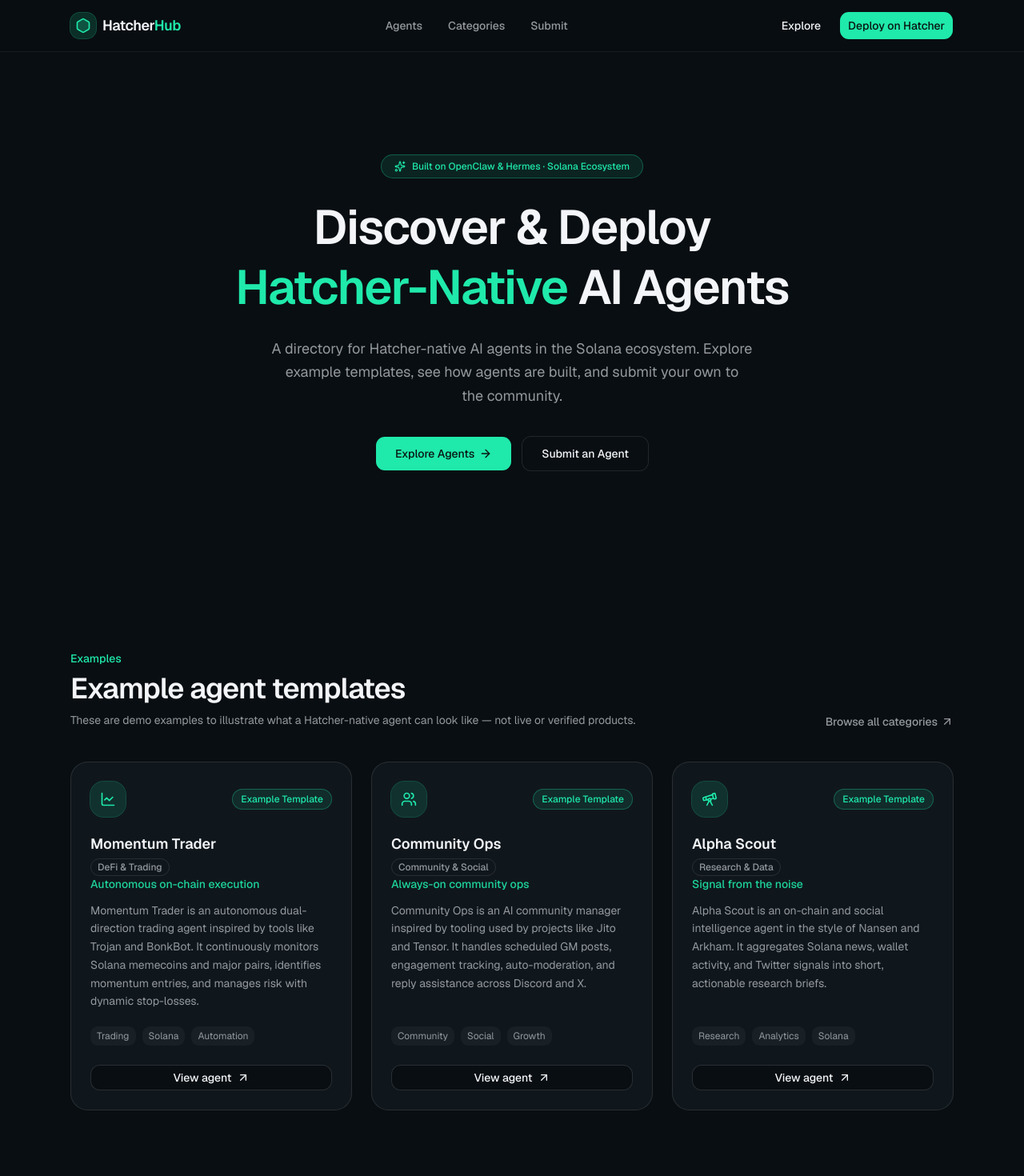
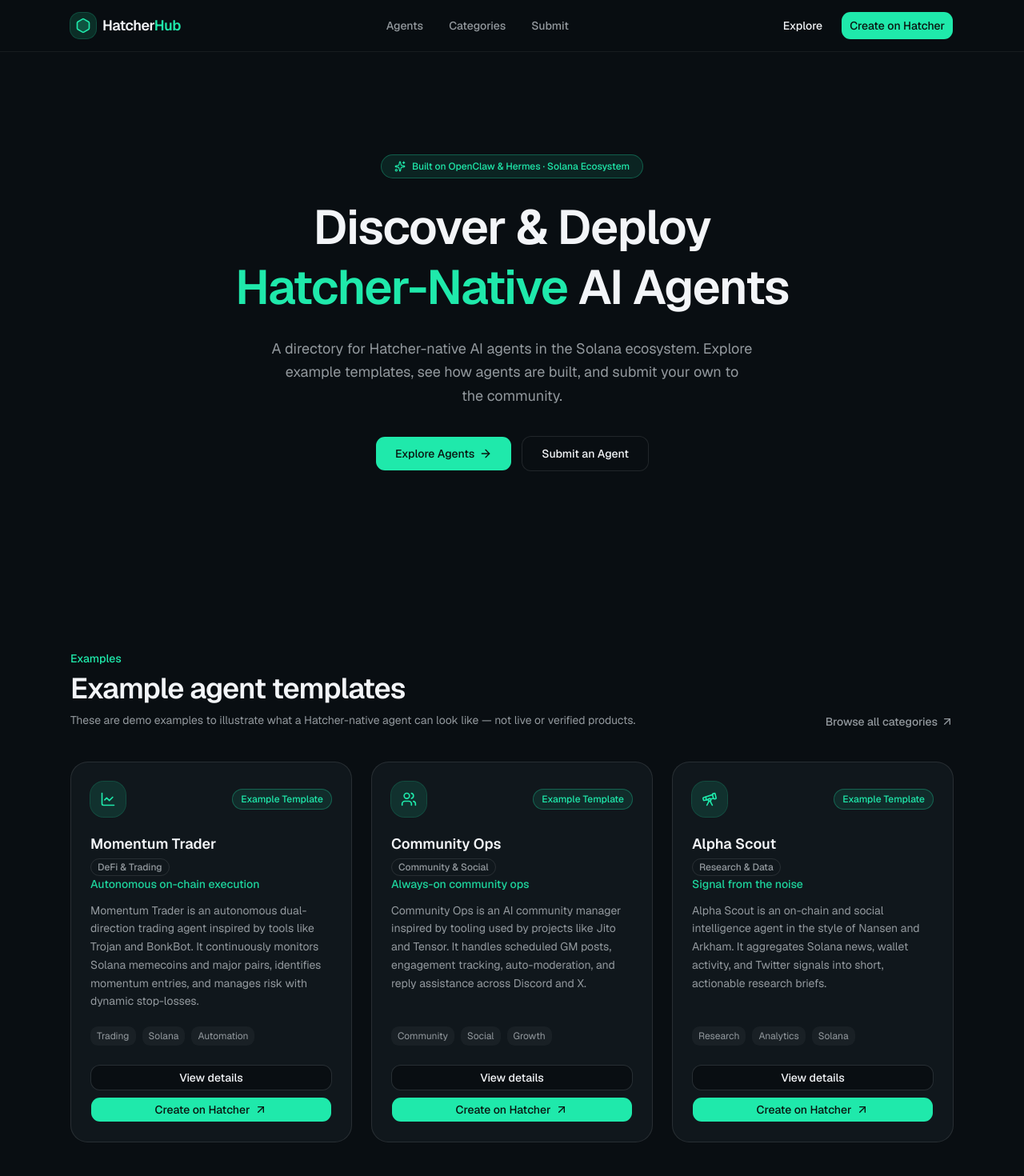
Before and after one commit to je-hezekiah/hatcher-hub, a Next.js app: page / in a window 1280 px wide. Shown: the top 1470 px of the page at 80% size. Built offline with nearby package versions, Linux system fonts and the light colour scheme.

Commit message:
feat: update agent deployment to building on Hatcher
Co-authored-by: Reborn <147880280+je-hezekiah@users.noreply.github.com>

```diff
--- a/components/agent-detail.tsx
+++ b/components/agent-detail.tsx
@@ -131,7 +131,7 @@ export function AgentDetail({ agent }: { agent: Agent }) {
           <h2 className="text-lg font-semibold tracking-tight">Example template</h2>
         </div>
         <p className="mt-2 text-sm leading-relaxed text-muted-foreground">
-          A starting point you can customize when deploying this agent on Hatcher.
+          A starting point you can customize when building your own agent on Hatcher.
         </p>
 
         <div className="mt-4 grid gap-4 lg:grid-cols-2">
@@ -159,15 +159,15 @@ export function AgentDetail({ agent }: { agent: Agent }) {
           }}
         />
         <h2 className="mx-auto max-w-xl text-balance text-2xl font-semibold tracking-tight sm:text-3xl">
-          Deploy {agent.name} on Hatcher
+          Create your own agent on Hatcher
         </h2>
         <p className="mx-auto mt-3 max-w-md text-pretty leading-relaxed text-muted-foreground">
-          Launch this agent with built-in monitoring, guardrails, and scaling —
-          no infrastructure required.
+          Use this template as a starting point and build your own Hatcher-native
+          agent for the Solana ecosystem.
         </p>
         <div className="mt-6 flex justify-center">
-          <Button size="lg" className="h-11 px-6 text-sm" nativeButton={false} render={<Link href="/#deploy" />}>
-            Deploy on Hatcher
+          <Button size="lg" className="h-11 px-6 text-sm" nativeButton={false} render={<a href="https://hatcher.host/create" target="_blank" rel="noopener noreferrer" />}>
+            Create on Hatcher
             <ArrowRight className="h-4 w-4" />
           </Button>
         </div>
--- a/components/deploy-cta.tsx
+++ b/components/deploy-cta.tsx
@@ -15,18 +15,18 @@ export function DeployCta() {
         />
         <span className="inline-flex items-center gap-2 rounded-full border border-primary/30 bg-primary/10 px-4 py-1.5 text-xs font-medium text-primary">
           <Zap className="h-3.5 w-3.5" />
-          One-click deployment
+          Build on Hatcher
         </span>
         <h2 className="mx-auto mt-6 max-w-2xl text-balance text-3xl font-semibold tracking-tight sm:text-4xl">
-          Ready to ship your next agent?
+          Ready to build your next agent?
         </h2>
         <p className="mx-auto mt-4 max-w-xl text-pretty leading-relaxed text-muted-foreground">
-          Deploy any Hatcher-native agent to the Solana ecosystem with built-in
-          monitoring, guardrails, and scaling — no infrastructure required.
+          Start from an example template and create your own Hatcher-native agent
+          for the Solana ecosystem.
         </p>
         <div className="mt-8 flex flex-col items-center justify-center gap-3 sm:flex-row">
-          <Button size="lg" className="h-11 px-6 text-sm" nativeButton={false} render={<a href="#agents" />}>
-            Deploy on Hatcher
+          <Button size="lg" className="h-11 px-6 text-sm" nativeButton={false} render={<a href="https://hatcher.host/create" target="_blank" rel="noopener noreferrer" />}>
+            Create on Hatcher
             <ArrowRight className="h-4 w-4" />
           </Button>
           <Button
--- a/components/featured-agents.tsx
+++ b/components/featured-agents.tsx
@@ -63,15 +63,30 @@ export function FeaturedAgents() {
                 ))}
               </div>
 
+              <div className="mt-6 flex flex-col gap-2">
                 <Button
                   variant="outline"
-                className="mt-6 w-full"
+                  className="w-full"
                   nativeButton={false}
                   render={<Link href={`/agents/${agent.slug}`} />}
                 >
-                View agent
+                  View details
+                </Button>
+                <Button
+                  className="w-full"
+                  nativeButton={false}
+                  render={
+                    <a
+                      href="https://hatcher.host/create"
+                      target="_blank"
+                      rel="noopener noreferrer"
+                    />
+                  }
+                >
+                  Create on Hatcher
                   <ArrowUpRight className="h-4 w-4" />
                 </Button>
+              </div>
             </article>
           )
         })}
--- a/components/how-it-works.tsx
+++ b/components/how-it-works.tsx
@@ -15,9 +15,9 @@ const steps = [
   },
   {
     icon: Rocket,
-    title: 'Deploy',
+    title: 'Build & Ship',
     description:
-      'Ship to the Solana ecosystem in minutes. Monitor performance and scale with one-click Hatcher deployment.',
+      'Create your agent on Hatcher and ship it to the Solana ecosystem, then monitor performance as it runs.',
   },
 ]
 
--- a/components/page-navbar.tsx
+++ b/components/page-navbar.tsx
@@ -42,8 +42,8 @@ export function PageNavbar() {
           <Button variant="ghost" size="lg" nativeButton={false} render={<Link href="/#agents" />}>
             Explore
           </Button>
-          <Button size="lg" nativeButton={false} render={<Link href="/#deploy" />}>
-            Deploy on Hatcher
+          <Button size="lg" nativeButton={false} render={<a href="https://hatcher.host/create" target="_blank" rel="noopener noreferrer" />}>
+            Create on Hatcher
           </Button>
         </div>
 
@@ -71,8 +71,8 @@ export function PageNavbar() {
                 {link.label}
               </Link>
             ))}
-            <Button className="mt-2 w-full" nativeButton={false} render={<Link href="/#deploy" onClick={() => setOpen(false)} />}>
-              Deploy on Hatcher
+            <Button className="mt-2 w-full" nativeButton={false} render={<a href="https://hatcher.host/create" target="_blank" rel="noopener noreferrer" onClick={() => setOpen(false)} />}>
+              Create on Hatcher
             </Button>
           </div>
         </div>
--- a/components/site-navbar.tsx
+++ b/components/site-navbar.tsx
@@ -52,8 +52,8 @@ export function SiteNavbar() {
           <Button variant="ghost" size="lg" nativeButton={false} render={<a href="#agents" />}>
             Explore
           </Button>
-          <Button size="lg" nativeButton={false} render={<a href="#deploy" />}>
-            Deploy on Hatcher
+          <Button size="lg" nativeButton={false} render={<a href="https://hatcher.host/create" target="_blank" rel="noopener noreferrer" />}>
+            Create on Hatcher
           </Button>
         </div>
 
@@ -92,8 +92,8 @@ export function SiteNavbar() {
                 </a>
               ),
             )}
-            <Button className="mt-2 w-full" nativeButton={false} render={<a href="#deploy" onClick={() => setOpen(false)} />}>
-              Deploy on Hatcher
+            <Button className="mt-2 w-full" nativeButton={false} render={<a href="https://hatcher.host/create" target="_blank" rel="noopener noreferrer" onClick={() => setOpen(false)} />}>
+              Create on Hatcher
             </Button>
           </div>
         </div>
```
Lines whose indentation alone changed are shown as unchanged.
